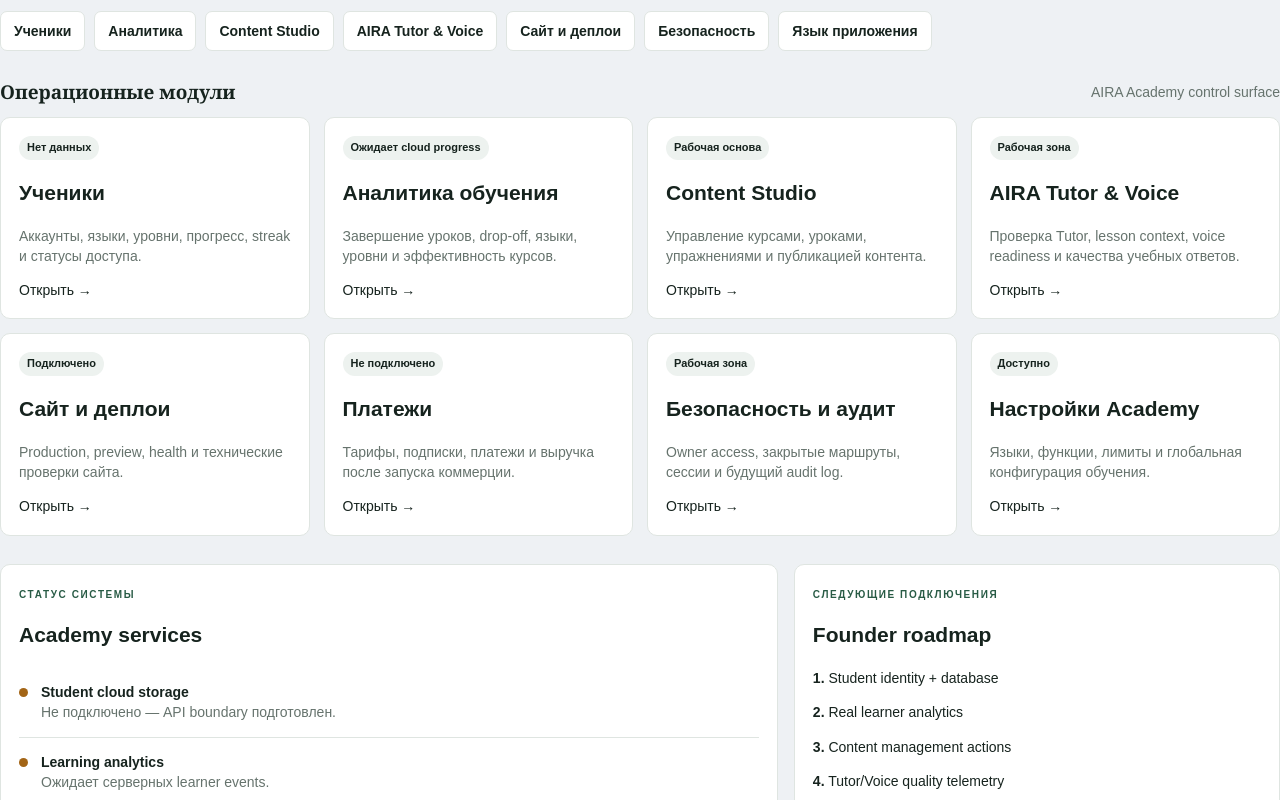
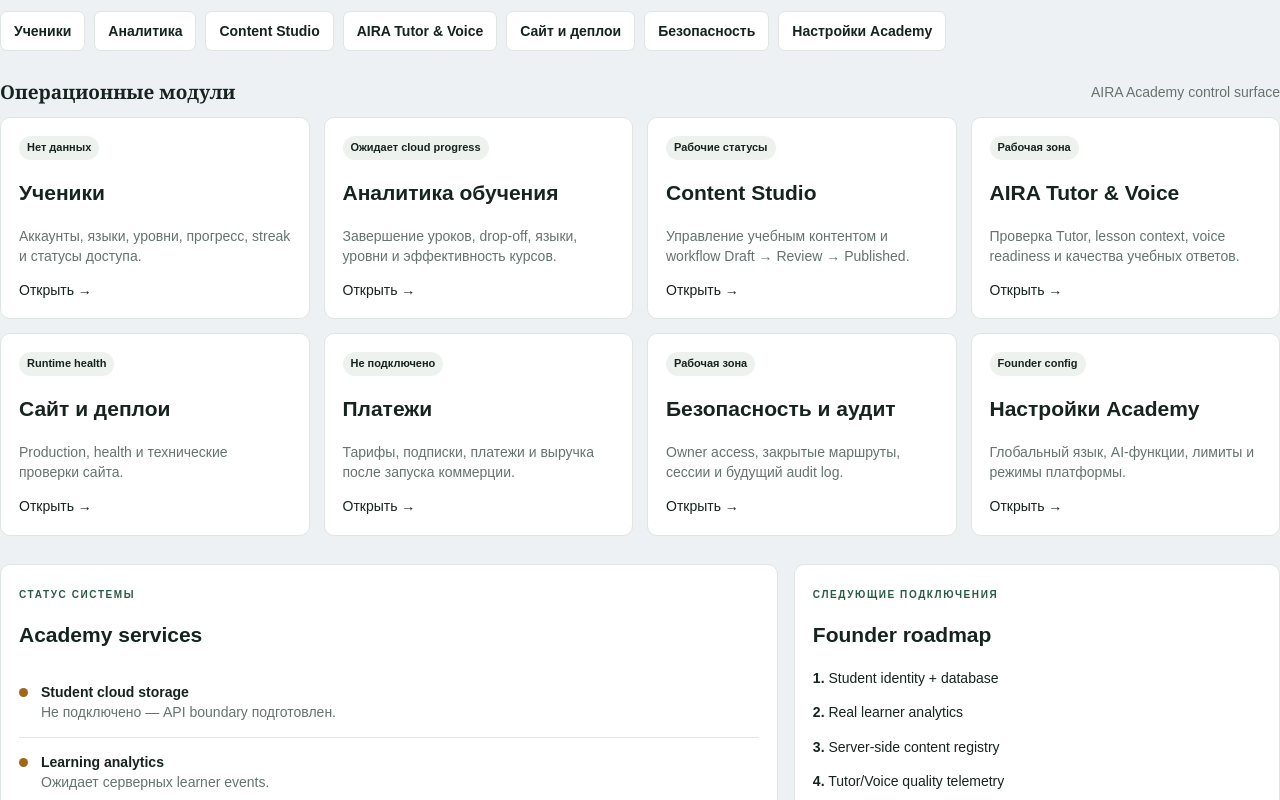
Before and after one commit to tsapkovaby-cyber/AIRA-OS, a Next.js app: page /developer in a window 1280 px wide. Shown: the part 480-1280 px from the top of the page. Built offline with nearby package versions, Linux system fonts and the light colour scheme.

Commit message:
Wire Founder Settings into command center

```diff
--- a/app/developer/page.tsx
+++ b/app/developer/page.tsx
@@ -3,12 +3,12 @@ import Link from "next/link";
 const modules = [
   {title:"Ученики",status:"Нет данных",desc:"Аккаунты, языки, уровни, прогресс, streak и статусы доступа.",href:"/developer/students"},
   {title:"Аналитика обучения",status:"Ожидает cloud progress",desc:"Завершение уроков, drop-off, языки, уровни и эффективность курсов.",href:"/developer/analytics"},
-  {title:"Content Studio",status:"Рабочая основа",desc:"Управление курсами, уроками, упражнениями и публикацией контента.",href:"/developer/content"},
+  {title:"Content Studio",status:"Рабочие статусы",desc:"Управление учебным контентом и workflow Draft → Review → Published.",href:"/developer/content"},
   {title:"AIRA Tutor & Voice",status:"Рабочая зона",desc:"Проверка Tutor, lesson context, voice readiness и качества учебных ответов.",href:"/developer/tutor"},
-  {title:"Сайт и деплои",status:"Подключено",desc:"Production, preview, health и технические проверки сайта.",href:"/developer/site"},
+  {title:"Сайт и деплои",status:"Runtime health",desc:"Production, health и технические проверки сайта.",href:"/developer/site"},
   {title:"Платежи",status:"Не подключено",desc:"Тарифы, подписки, платежи и выручка после запуска коммерции.",href:"/developer#billing"},
   {title:"Безопасность и аудит",status:"Рабочая зона",desc:"Owner access, закрытые маршруты, сессии и будущий audit log.",href:"/developer/security"},
-  {title:"Настройки Academy",status:"Доступно",desc:"Языки, функции, лимиты и глобальная конфигурация обучения.",href:"/learn/settings"},
+  {title:"Настройки Academy",status:"Founder config",desc:"Глобальный язык, AI-функции, лимиты и режимы платформы.",href:"/developer/settings"},
 ];
 
 export default function FounderConsole(){
@@ -16,8 +16,8 @@ export default function FounderConsole(){
     <div className="page-head"><div><p className="eyebrow">AIRA OS · КАБИНЕТ ОСНОВАТЕЛЯ</p><h1>Центр управления</h1><p className="muted">Единое рабочее пространство для Academy, учеников, контента, AI-систем и сайта.</p></div><div><span className="health">● OWNER MODE</span><form action="/api/developer/logout" method="post" style={{marginTop:12}}><button className="button" type="submit">Выйти</button></form></div></div>
     <section className="brief"><div><span className="eyebrow">LIVE OPERATIONS</span><h2>Управление платформой без выдуманных показателей.</h2><span>Если источник данных ещё не подключён, кабинет показывает «Нет данных» или «Не подключено».</span></div><Link className="button" href="/academy">Открыть Academy →</Link></section>
     <div className="grid"><article className="card metric"><span className="eyebrow">УЧЕНИКИ</span><div className="value">0</div><span className="muted">Cloud storage ещё не подключено</span></article><article className="card metric"><span className="eyebrow">ЗАВЕРШЁННЫЕ УРОКИ</span><div className="value">0</div><span className="muted">Ожидаются server-side progress events</span></article><article className="card metric"><span className="eyebrow">ЯЗЫКИ</span><div className="value">10</div><span className="trend">Каталог Academy активен</span></article><article className="card metric"><span className="eyebrow">ПЛАТФОРМА</span><div className="value">Online</div><span className="trend">Production доступен</span></article></div>
-    <div className="section-head"><h2>Быстрые действия</h2><span className="muted">Рабочие инструменты основателя</span></div><div className="controls"><Link href="/developer/students" className="button">Ученики</Link><Link href="/developer/analytics" className="button">Аналитика</Link><Link href="/developer/content" className="button">Content Studio</Link><Link href="/developer/tutor" className="button">AIRA Tutor & Voice</Link><Link href="/developer/site" className="button">Сайт и деплои</Link><Link href="/developer/security" className="button">Безопасность</Link><Link href="/learn/settings" className="button">Язык приложения</Link></div>
+    <div className="section-head"><h2>Быстрые действия</h2><span className="muted">Рабочие инструменты основателя</span></div><div className="controls"><Link href="/developer/students" className="button">Ученики</Link><Link href="/developer/analytics" className="button">Аналитика</Link><Link href="/developer/content" className="button">Content Studio</Link><Link href="/developer/tutor" className="button">AIRA Tutor & Voice</Link><Link href="/developer/site" className="button">Сайт и деплои</Link><Link href="/developer/security" className="button">Безопасность</Link><Link href="/developer/settings" className="button">Настройки Academy</Link></div>
     <div className="section-head"><h2>Операционные модули</h2><span className="muted">AIRA Academy control surface</span></div><div className="grid">{modules.map(item=><article className="card" key={item.title}><span className="pill">{item.status}</span><h2>{item.title}</h2><p className="muted">{item.desc}</p><Link href={item.href}>Открыть →</Link></article>)}</div>
-    <div className="two-col" style={{marginTop:28}}><section className="card"><span className="eyebrow">СТАТУС СИСТЕМЫ</span><h2>Academy services</h2><div className="attention"><span className="dot"/><div><strong>Student cloud storage</strong><span className="muted">Не подключено — API boundary подготовлен.</span></div></div><div className="attention"><span className="dot"/><div><strong>Learning analytics</strong><span className="muted">Ожидает серверных learner events.</span></div></div><div className="attention"><span className="dot red"/><div><strong>Billing</strong><span className="muted">Не настроен. Платный доступ пока не активен.</span></div></div><div className="attention"><span className="dot"/><div><strong>AIRA Academy production</strong><span className="muted">Сайт доступен через production deployment.</span></div></div></section><section className="card"><span className="eyebrow">СЛЕДУЮЩИЕ ПОДКЛЮЧЕНИЯ</span><h2>Founder roadmap</h2><p><strong>1.</strong> Student identity + database</p><p><strong>2.</strong> Real learner analytics</p><p><strong>3.</strong> Content management actions</p><p><strong>4.</strong> Tutor/Voice quality telemetry</p><p><strong>5.</strong> Billing telemetry</p><p><strong>6.</strong> Security/audit history</p></section></div>
+    <div className="two-col" style={{marginTop:28}}><section className="card"><span className="eyebrow">СТАТУС СИСТЕМЫ</span><h2>Academy services</h2><div className="attention"><span className="dot"/><div><strong>Student cloud storage</strong><span className="muted">Не подключено — API boundary подготовлен.</span></div></div><div className="attention"><span className="dot"/><div><strong>Learning analytics</strong><span className="muted">Ожидает серверных learner events.</span></div></div><div className="attention"><span className="dot red"/><div><strong>Billing</strong><span className="muted">Не настроен. Платный доступ пока не активен.</span></div></div><div className="attention"><span className="dot"/><div><strong>AIRA Academy production</strong><span className="muted">Сайт доступен через production deployment.</span></div></div></section><section className="card"><span className="eyebrow">СЛЕДУЮЩИЕ ПОДКЛЮЧЕНИЯ</span><h2>Founder roadmap</h2><p><strong>1.</strong> Student identity + database</p><p><strong>2.</strong> Real learner analytics</p><p><strong>3.</strong> Server-side content registry</p><p><strong>4.</strong> Tutor/Voice quality telemetry</p><p><strong>5.</strong> Billing telemetry</p><p><strong>6.</strong> Security/audit history</p></section></div>
   </main>
 }
```
